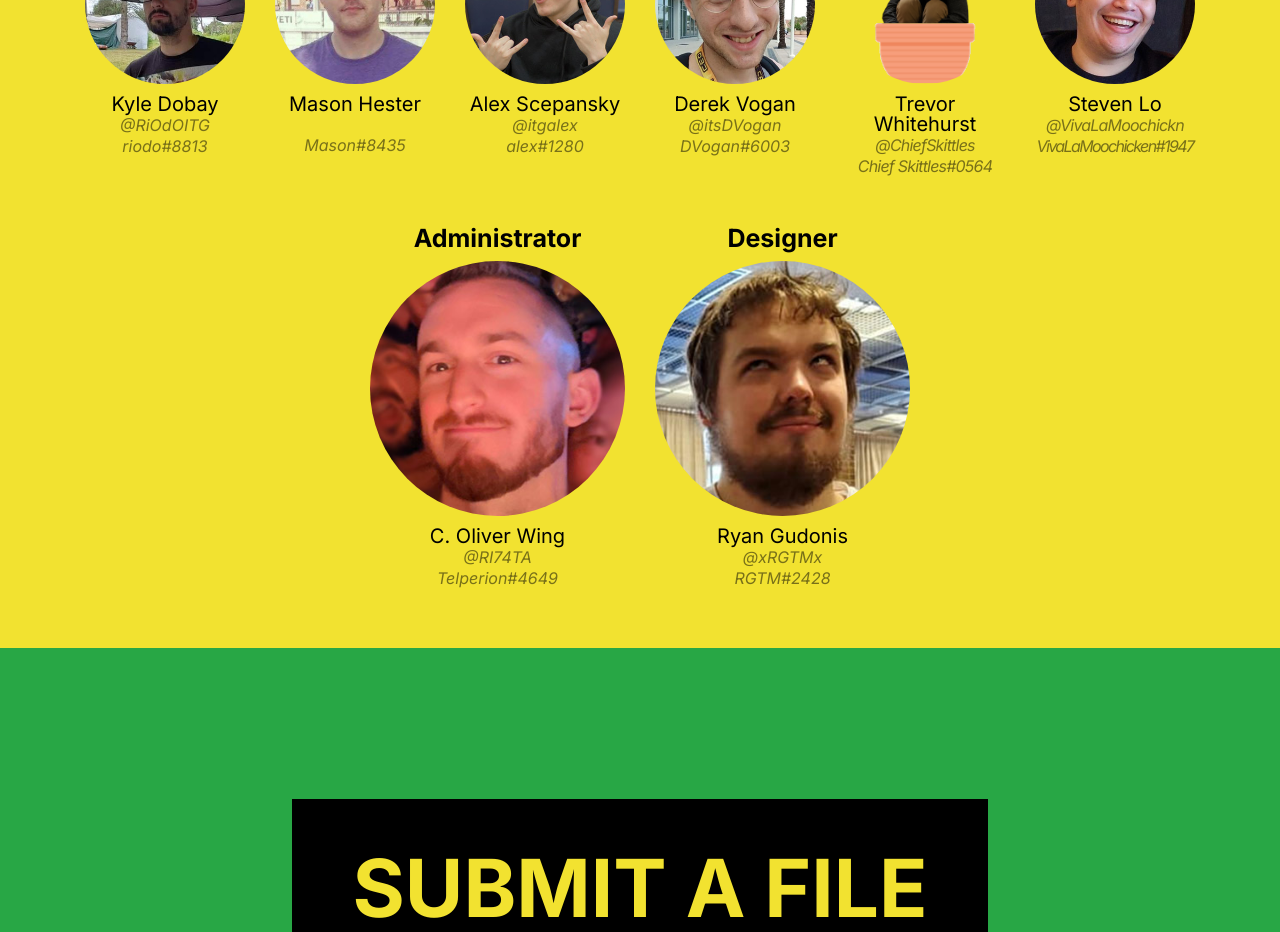
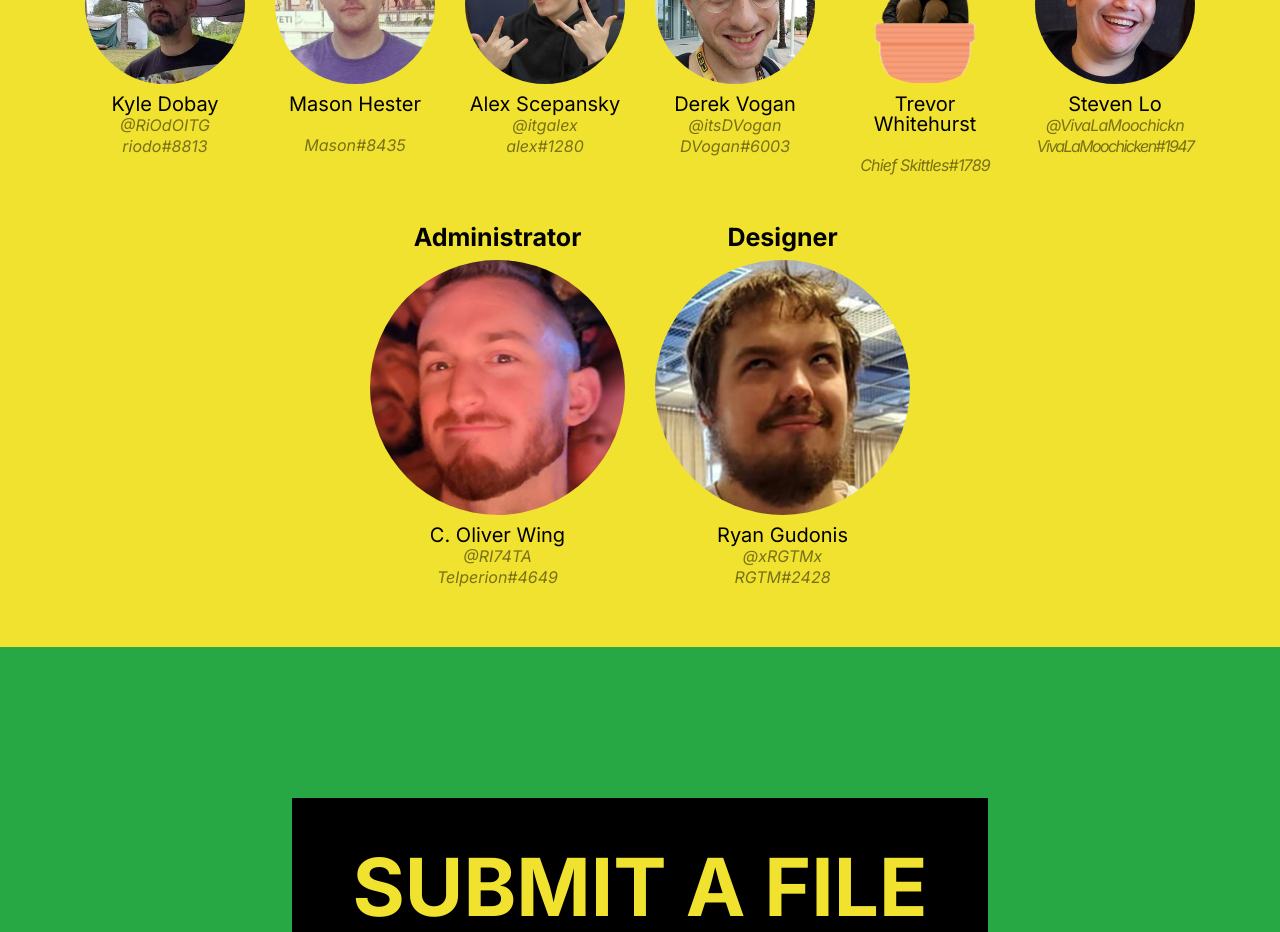
Before and after one commit to xrgtmx/Technical-Showcase-4, a plain HTML site: page about.html in a window 1280 px wide. Shown: the part 960-1892 px from the top of the page. Drawn offline with nearby package versions, Linux system fonts and the light colour scheme.

Commit message:
Updated tev's info

```diff
--- a/about.html
+++ b/about.html
@@ -258,8 +258,8 @@
 					<img alt="Trevor Whitehurst ChiefSkittles" src="img/trevor.png">
 					<p>
 						Trevor Whitehurst<br>
-						<span style="letter-spacing: -0.05em;">@ChiefSkittles</span><br>
-						<span style="letter-spacing: -0.05em;">Chief Skittles#0564</span>
+						<br>
+						<span style="letter-spacing: -0.05em;">Chief Skittles#1789</span>
 					</p>
 				</div>
 				<!-- Steven Lo / vivalamoochickn -->
```
